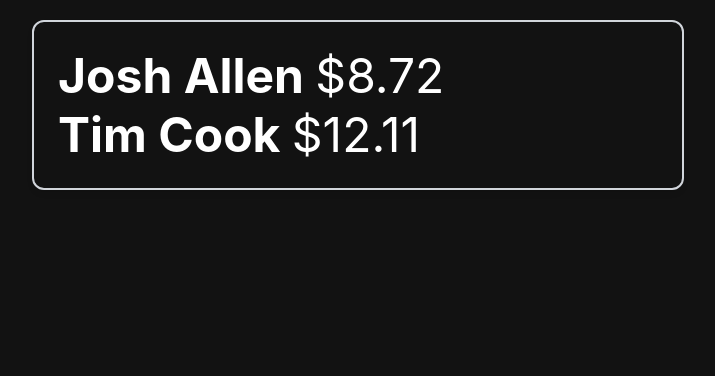
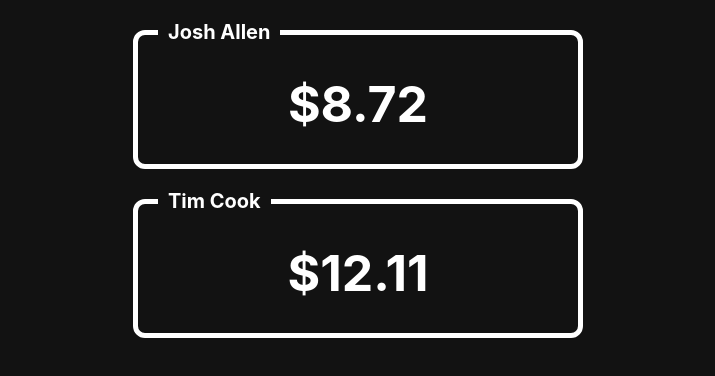
Before and after one commit to TheAustinMiller/html-salary-counter, a plain HTML site: page index.html in a window 1280 px wide. Shown: the whole page, without its empty margins (282-997 px from the left). Drawn offline with Linux system fonts and the light colour scheme.

Commit message:
visual upgrades

```diff
--- a/index.html
+++ b/index.html
@@ -1,5 +1,6 @@
 <!DOCTYPE html>
 <html lang="en">
+
 <head>
     <meta charset="UTF-8">
     <meta name="viewport" content="width=device-width, initial-scale=1.0">
@@ -11,14 +12,22 @@
         }
     </style>
 </head>
+
 <body>
-    <div class="luminaries">
-        <label class="joshAllen"><strong> Josh Allen </strong></label>
-        <label id="allenCounter"> $0 </label>
-        <br>
-        <label class="timCook"><strong> Tim Cook </strong></label>
-        <label id="cookCounter"> $0 </label>
-    </div>
+    <fieldset class="salary-counter">
+        <legend>Josh Allen</legend>
+        <div class="counter-display">
+            <strong id="allenCounter">$0</strong>
+        </div>
+    </fieldset>
+
+    <fieldset class="salary-counter">
+        <legend>Tim Cook</legend>
+        <div class="counter-display">
+            <strong id="cookCounter">$0</strong>
+        </div>
+    </fieldset>
     <script src="script.js"></script>
 </body>
+
 </html>
--- a/styles.css
+++ b/styles.css
@@ -4,11 +4,23 @@
     font-size: 3rem;
 }
 
-.luminaries {
-    border: 2px solid #d1d5db;
+.salary-counter {
+    border: 5px solid white;
     border-radius: 12px;
-    padding: 24px;
+    padding: 20px;
     margin: 20px auto;
-    max-width: 600px;
-    box-shadow: 0 4px 6px -1px rgba(0, 0, 0, 0.1);
+    max-width: 400px;
 }
+
+.salary-counter legend {
+    padding: 0 10px;
+    font-weight: bold;
+    font-size: 20px;
+    color: white;
+}
+
+.counter-display {
+    text-align: center;
+    font-size: 50px;
+    margin: 10px 0;
+}
```
